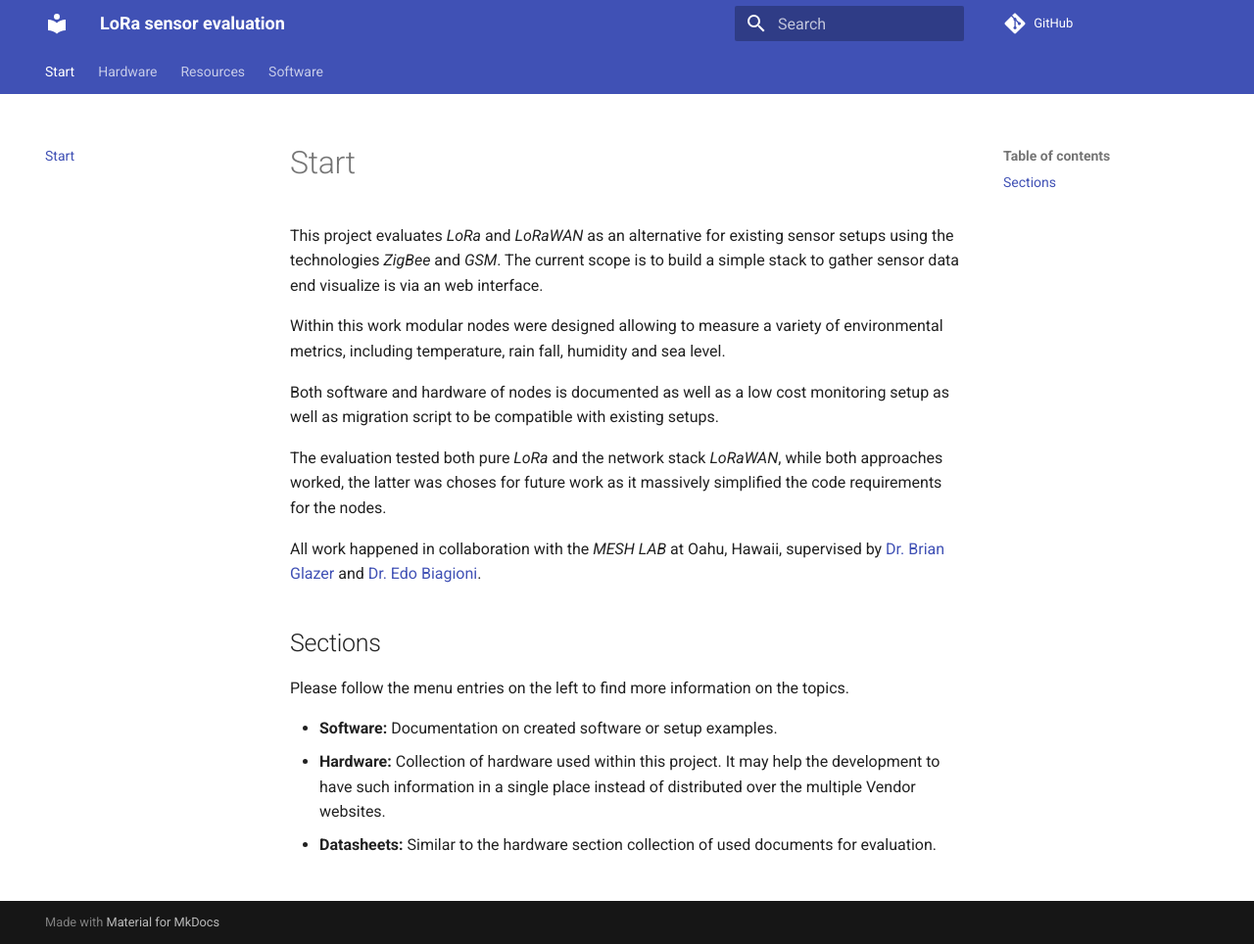
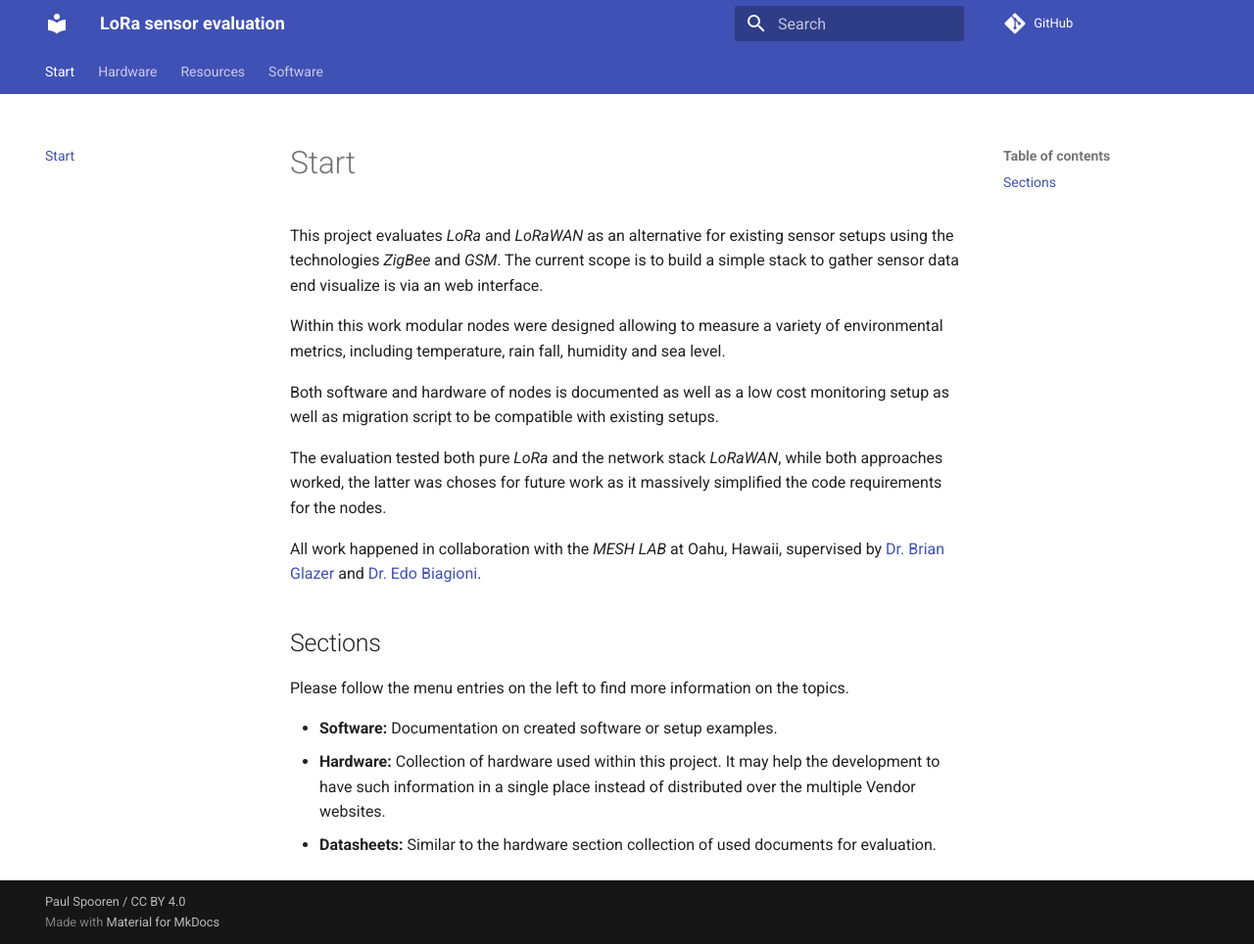
Before and after one commit to aparcar/lorawan_nodes, an MkDocs documentation site: the page built from docs/index.md, in a window 1280 px wide and 964 px high. Shown: the whole window at 98% size. Built offline with MkDocs 1.6.1 and Material for MkDocs 9.7.7, drawn with Linux system fonts in a browser that asks for light colours; comment, search, counter and statistics services are not loaded.

Commit message:
add copyright and correct edit link

```diff
--- a/mkdocs.yml
+++ b/mkdocs.yml
@@ -1,6 +1,8 @@
 site_name: LoRa sensor evaluation
 site_url: https://aparcar.github.io/lorawan_nodes/
 repo_url: https://github.com/aparcar/lorawan_nodes/
+copyright: Paul Spooren / CC BY 4.0
+edit_uri: edit/main/docs/
 
 plugins:
   - search
```
